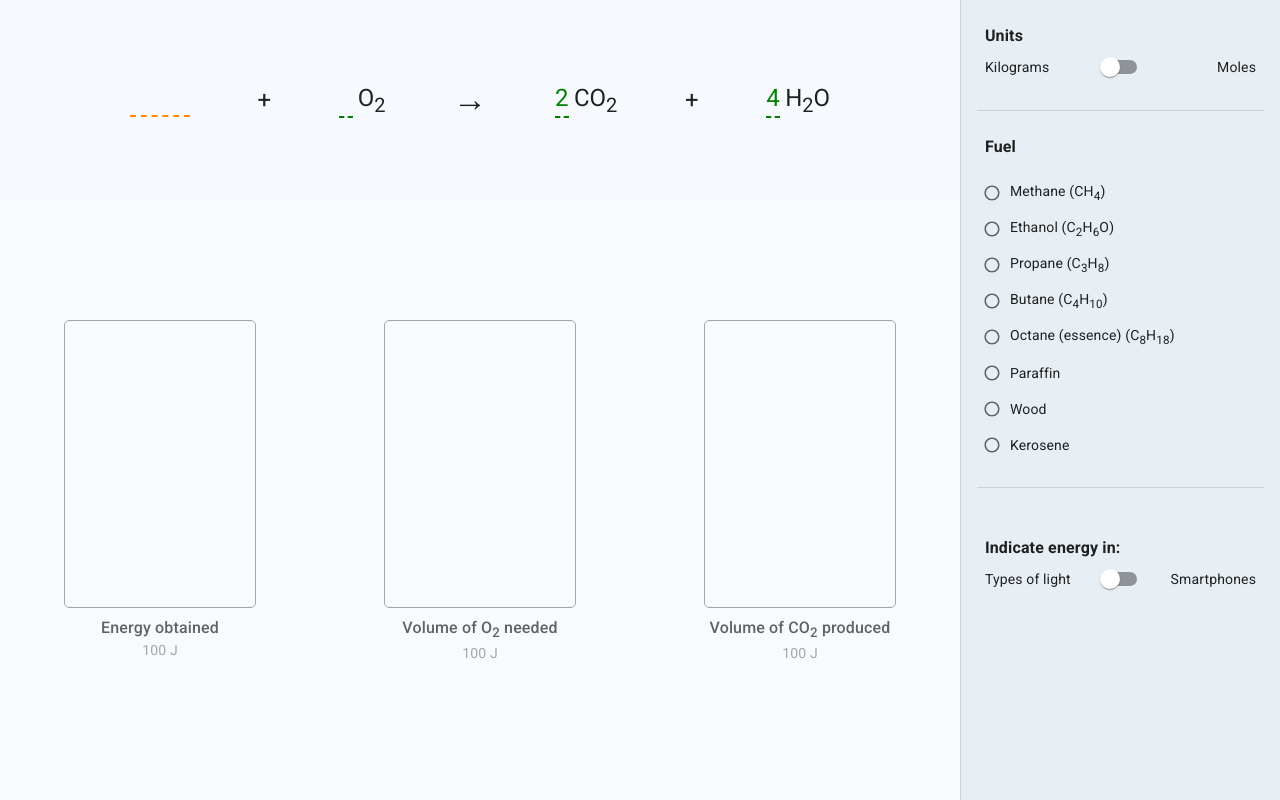
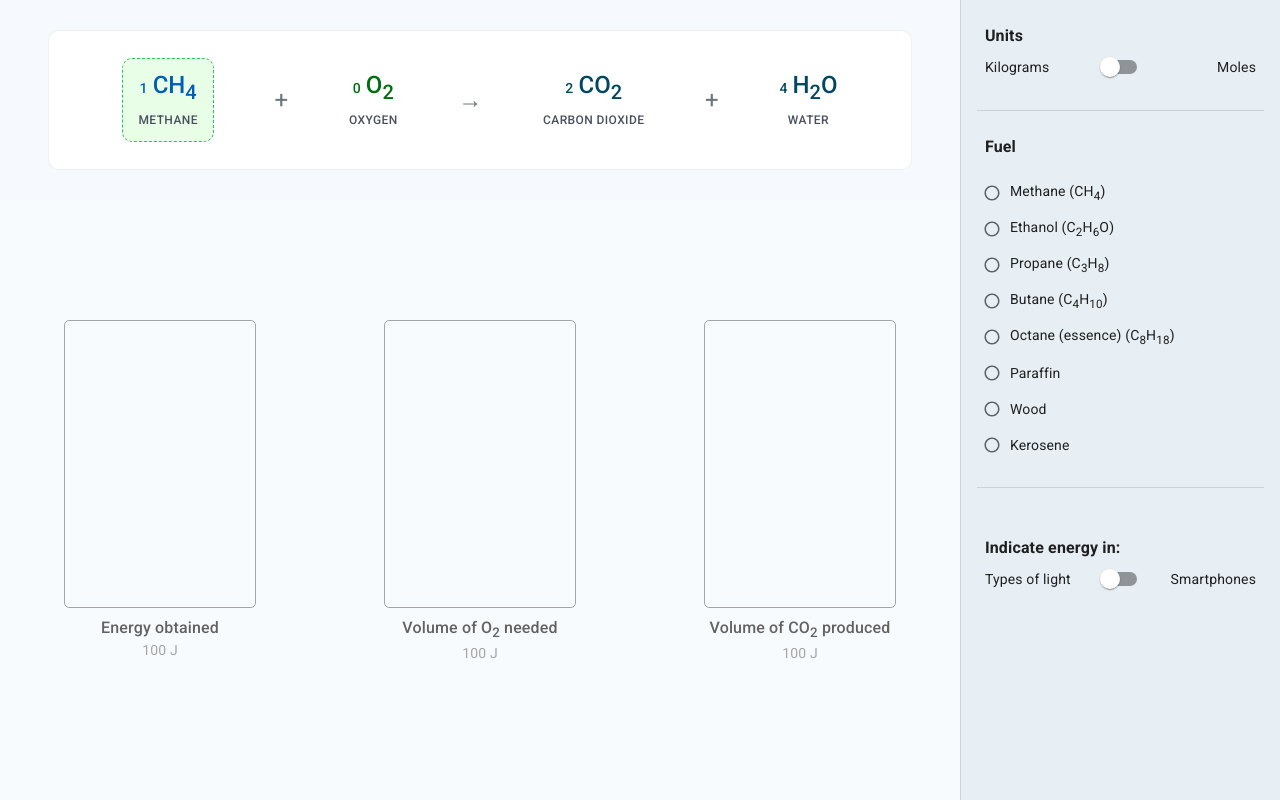
Before and after one commit to graasp/graasp-app-combustion, a React (Vite) app: page / in a window 1280 px wide. Built offline with nearby package versions, Linux system fonts and the light colour scheme.

Commit message:
feat: update formula section design
closes #9

```diff
--- /dev/null
+++ b/src/components/canvas/formula/Caption.tsx
@@ -0,0 +1,18 @@
+import { Typography } from '@mui/material';
+
+interface Props {
+  caption: string;
+}
+
+const captionStyles = {
+  color: '#48505d',
+  fontWeight: 500,
+};
+
+const Caption = ({ caption }: Props): JSX.Element => (
+  <Typography variant="caption" sx={captionStyles}>
+    {caption.toUpperCase()}
+  </Typography>
+);
+
+export default Caption;
--- a/src/components/canvas/formula/CarbonDioxide.tsx
+++ b/src/components/canvas/formula/CarbonDioxide.tsx
@@ -1,9 +1,13 @@
 import { FORMULA_BY_KEY } from '@/components/formulaByKey';
 
-import Molecule from './Molecule';
+import FormulaEntity from './FormulaEntity';
 
 const CarbonDioxide = (): JSX.Element => (
-  <Molecule number={2} formula={FORMULA_BY_KEY.carbonDioxide} />
+  <FormulaEntity
+    number={2}
+    formula={FORMULA_BY_KEY.carbonDioxide}
+    caption="Carbon Dioxide"
+  />
 );
 
 export default CarbonDioxide;
--- a/src/components/canvas/formula/Formula.tsx
+++ b/src/components/canvas/formula/Formula.tsx
@@ -1,28 +1,44 @@
-import { Box, Typography } from '@mui/material';
+import { Box } from '@mui/material';
+
+import { CANVAS_BORDER } from '@/constants/css';
 
 import CarbonDioxide from './CarbonDioxide';
 import Fuel from './Fuel';
 import Oxygen from './Oxygen';
+import Symbol from './Symbol';
 import Water from './Water';
 
-const styles = {
-  height: '50%',
-  width: '80%',
+const outerContainer = {
+  height: '70%',
+  width: '90%',
+  cursor: 'default',
+  display: 'flex',
+  alignItems: 'center',
+  justifyContent: 'center',
+  background: 'white',
+  borderRadius: '10px',
+  border: CANVAS_BORDER,
+};
+
+const innerContainer = {
+  height: '60%',
+  width: '90%',
   display: 'flex',
   alignItems: 'center',
   justifyContent: 'space-around',
-  cursor: 'default',
 };
 
 const Formula = (): JSX.Element => (
-  <Box sx={styles}>
-    <Fuel />
-    <Typography variant="h5">+</Typography>
-    <Oxygen />
-    <Typography variant="h4">→</Typography>
-    <CarbonDioxide />
-    <Typography variant="h5">+</Typography>
-    <Water />
+  <Box sx={outerContainer}>
+    <Box sx={innerContainer}>
+      <Fuel />
+      <Symbol symbol="+" />
+      <Oxygen />
+      <Symbol symbol="→" />
+      <CarbonDioxide />
+      <Symbol symbol="+" />
+      <Water />
+    </Box>
   </Box>
 );
 
--- /dev/null
+++ b/src/components/canvas/formula/FormulaEntity.tsx
@@ -0,0 +1,29 @@
+import { Box } from '@mui/material';
+
+import { FORMULA_DEFAULT } from '@/constants/css';
+
+import Caption from './Caption';
+import Molecule from './Molecule';
+
+const container = { textAlign: 'center' };
+
+interface Props {
+  number: number;
+  formula: React.ReactNode;
+  caption: string;
+  color?: string;
+}
+
+const FormulaEntity = ({
+  number,
+  formula,
+  caption,
+  color = FORMULA_DEFAULT,
+}: Props): JSX.Element => (
+  <Box sx={container}>
+    <Molecule number={number} formula={formula} color={color} />
+    <Caption caption={caption} />
+  </Box>
+);
+
+export default FormulaEntity;
--- a/src/components/canvas/formula/Fuel.tsx
+++ b/src/components/canvas/formula/Fuel.tsx
@@ -1,19 +1,27 @@
-import { Typography } from '@mui/material';
+import { Box } from '@mui/material';
 
-const styles = {
-  color: '#FF8C00',
-  borderBottom: '2px dashed #FF8C00',
-  minWidth: '60px',
+import { FORMULA_BY_KEY } from '@/components/formulaByKey';
+import { FORMULA_FUEL } from '@/constants/css';
+
+import FormulaEntity from './FormulaEntity';
+
+const container = {
+  border: '1px dashed #22C55E',
+  backgroundColor: '#e9fee6',
+  borderRadius: '10px',
+  padding: '10px 15px',
+  textAlign: 'center',
 };
 
-const Fuel = (): JSX.Element => {
-  const fuel = '\u00A0';
-
-  return (
-    <Typography variant="h5" sx={styles}>
-      {fuel}
-    </Typography>
-  );
-};
+const Fuel = (): JSX.Element => (
+  <Box sx={container}>
+    <FormulaEntity
+      number={1}
+      formula={FORMULA_BY_KEY.methane}
+      caption="Methane"
+      color={FORMULA_FUEL}
+    />
+  </Box>
+);
 
 export default Fuel;
--- a/src/components/canvas/formula/Molecule.tsx
+++ b/src/components/canvas/formula/Molecule.tsx
@@ -3,26 +3,32 @@ import { Box, Typography } from '@mui/material';
 const container = {
   display: 'flex',
   justifyContent: 'center',
+  alignItems: 'center',
 };
 
 const numberStyles = {
   marginRight: '5px',
-  borderBottom: '2px dashed green',
-  color: 'green',
-  minWidth: '14px',
+  fontWeight: 500,
+};
+
+const formulaStyles = {
+  fontWeight: 500,
 };
 
 interface Props {
   number: number;
   formula: React.ReactNode;
+  color: string;
 }
 
-const Molecule = ({ number, formula }: Props): JSX.Element => (
-  <Box sx={container}>
-    <Typography variant="h5" sx={numberStyles}>
-      {number !== 0 ? number : ''}
+const Molecule = ({ number, formula, color }: Props): JSX.Element => (
+  <Box sx={{ ...container, color }}>
+    <Typography variant="body2" sx={numberStyles}>
+      {number}
     </Typography>
-    <Typography variant="h5">{formula}</Typography>
+    <Typography variant="h5" sx={formulaStyles}>
+      {formula}
+    </Typography>
   </Box>
 );
 
--- a/src/components/canvas/formula/Oxygen.tsx
+++ b/src/components/canvas/formula/Oxygen.tsx
@@ -1,9 +1,15 @@
 import { FORMULA_BY_KEY } from '@/components/formulaByKey';
+import { FORMULA_OXYGEN } from '@/constants/css';
 
-import Molecule from './Molecule';
+import FormulaEntity from './FormulaEntity';
 
 const Oxygen = (): JSX.Element => (
-  <Molecule number={0} formula={FORMULA_BY_KEY.oxygen} />
+  <FormulaEntity
+    number={0}
+    formula={FORMULA_BY_KEY.oxygen}
+    caption="Oxygen"
+    color={FORMULA_OXYGEN}
+  />
 );
 
 export default Oxygen;
--- /dev/null
+++ b/src/components/canvas/formula/Symbol.tsx
@@ -0,0 +1,17 @@
+import { Typography } from '@mui/material';
+
+import { FORMULA_SYMBOL } from '@/constants/css';
+
+const styles = { color: FORMULA_SYMBOL };
+
+interface Props {
+  symbol: string;
+}
+
+const Symbol = ({ symbol }: Props): JSX.Element => (
+  <Typography variant="h5" sx={styles}>
+    {symbol}
+  </Typography>
+);
+
+export default Symbol;
--- a/src/components/canvas/formula/Water.tsx
+++ b/src/components/canvas/formula/Water.tsx
@@ -1,9 +1,9 @@
 import { FORMULA_BY_KEY } from '@/components/formulaByKey';
 
-import Molecule from './Molecule';
+import FormulaEntity from './FormulaEntity';
 
 const Water = (): JSX.Element => (
-  <Molecule number={4} formula={FORMULA_BY_KEY.water} />
+  <FormulaEntity number={4} formula={FORMULA_BY_KEY.water} caption="Water" />
 );
 
 export default Water;
--- a/src/constants/css.ts
+++ b/src/constants/css.ts
@@ -1,2 +1,7 @@
 export const CANVAS_BACKGROUND = '#F6FAFE';
 export const SIDE_MENU_BACKGROUND = '#E8EFF4';
+export const FORMULA_FUEL = '#005EB8';
+export const FORMULA_DEFAULT = '#004761';
+export const FORMULA_OXYGEN = '#006F0D';
+export const FORMULA_SYMBOL = '#6c777d';
+export const CANVAS_BORDER = '1px solid rgba(169, 179, 186, 0.2)';
```
